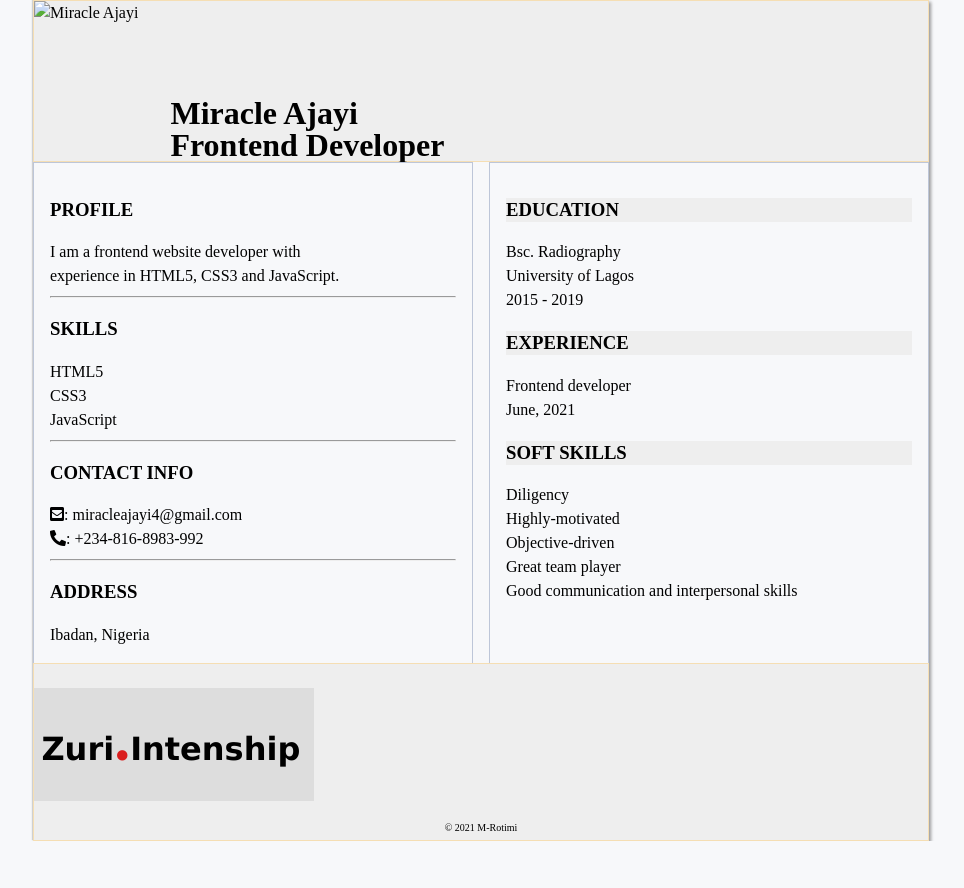
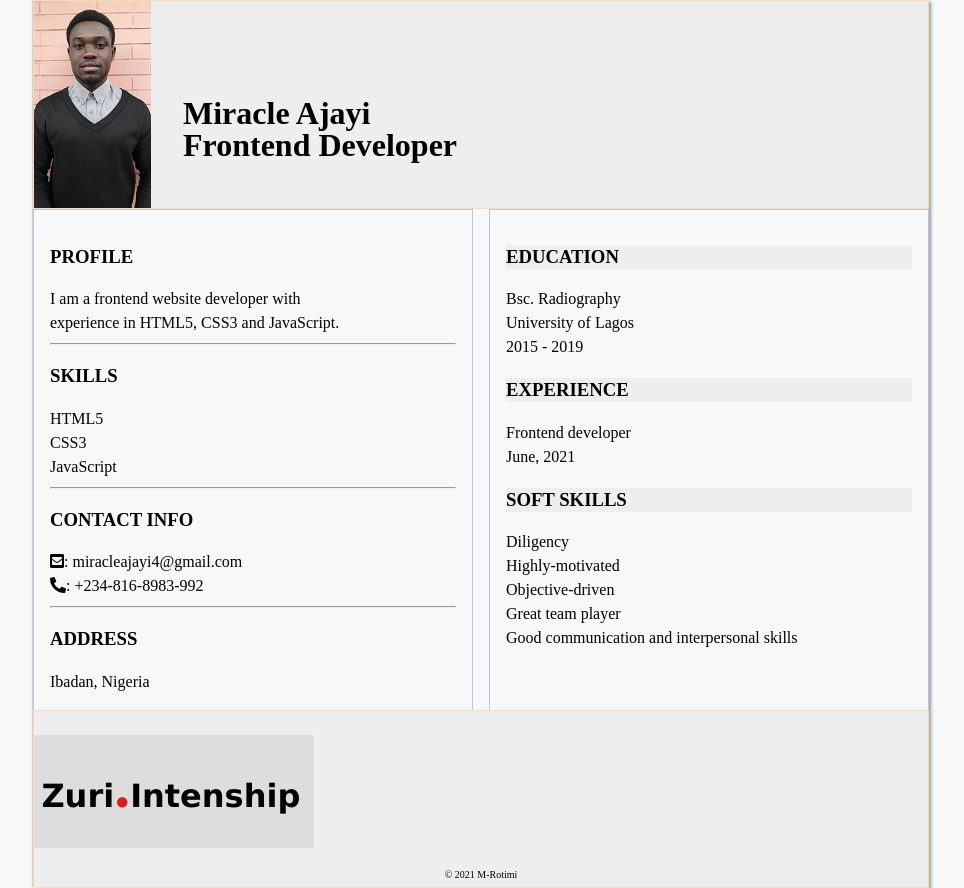
Before and after one commit to M-Rotimi/Stage-2-Task, a plain HTML site: page index.html in a window 1280 px wide. Shown: the whole page, without its empty margins (159-1123 px from the left). Before the commit the page ends 841 px from the top, so only its background shows below. Drawn offline with Linux system fonts and the light colour scheme.

Commit message:
2nd change

```diff
--- a/index.html
+++ b/index.html
@@ -13,7 +13,7 @@
         <div class="head">
             <div class="header">
                 <div class="img">
-                    <img src="../Stage Two Task/IMG-0108.jpg" alt="Miracle Ajayi">
+                    <img src="IMG-0108.jpg" alt="Miracle Ajayi">
                 </div>
                 <div class="details">
                     Miracle Ajayi <br>
```
